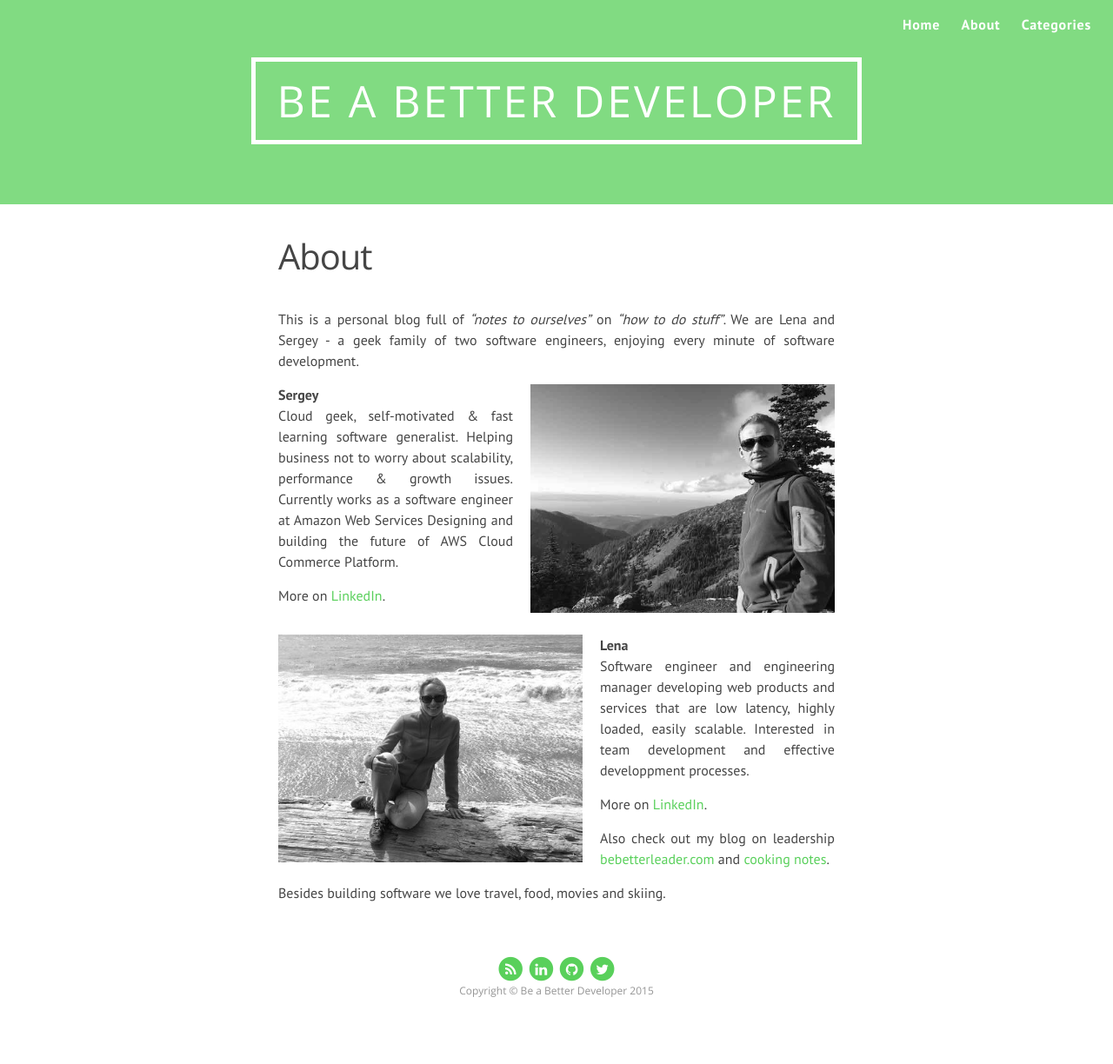
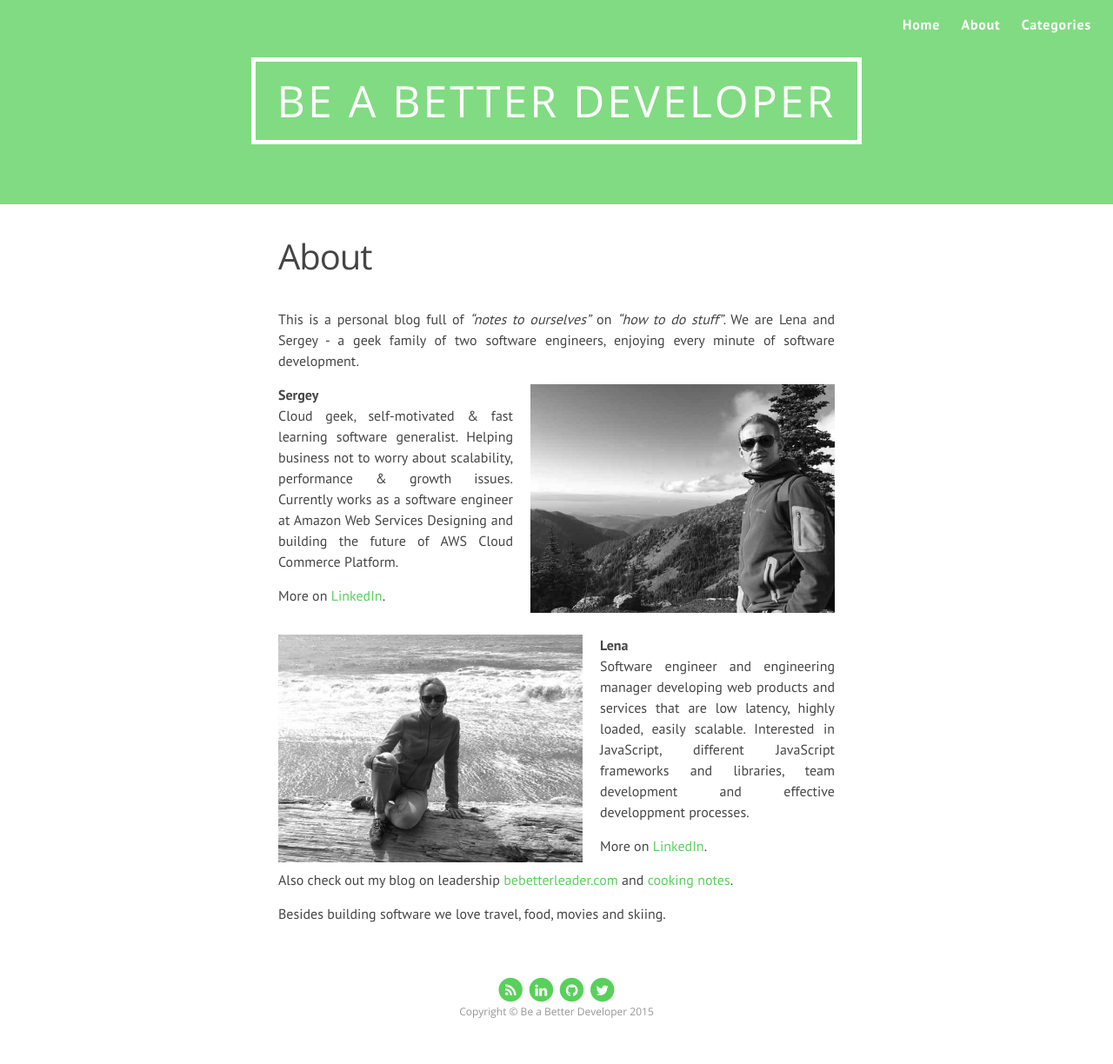
Before and after one commit to JelenaBarinova/BeBetterDeveloper, a Jekyll site: the page built from about.md, in a window 1280 px wide. Shown: the whole page at 87% size. Built offline with Jekyll 4.4.1, drawn with Linux system fonts in a browser that asks for light colours; nearby versions of some CDN libraries; before the commit the page ends 1200 px from its top, so only the background shows below that.

```diff
--- a/about.md
+++ b/about.md
@@ -17,7 +17,7 @@ More on [LinkedIn](http://www.linkedin.com/in/sergejus).
 <img src="{{ site.baseurl }}/img/lena.jpg" alt="Lena" style="float:left; margin-right: 20px; width:350px" />
 
 #### Lena
-Software engineer and engineering manager developing web products and services that are low latency, highly loaded, easily scalable. Interested in team development and effective developpment processes.
+Software engineer and engineering manager developing web products and services that are low latency, highly loaded, easily scalable. Interested in JavaScript, different JavaScript frameworks and libraries, team development and effective developpment processes.
 
 More on [LinkedIn](https://www.linkedin.com/in/jelenabarinova).
 
```
Also changed, not shown: README.md.
